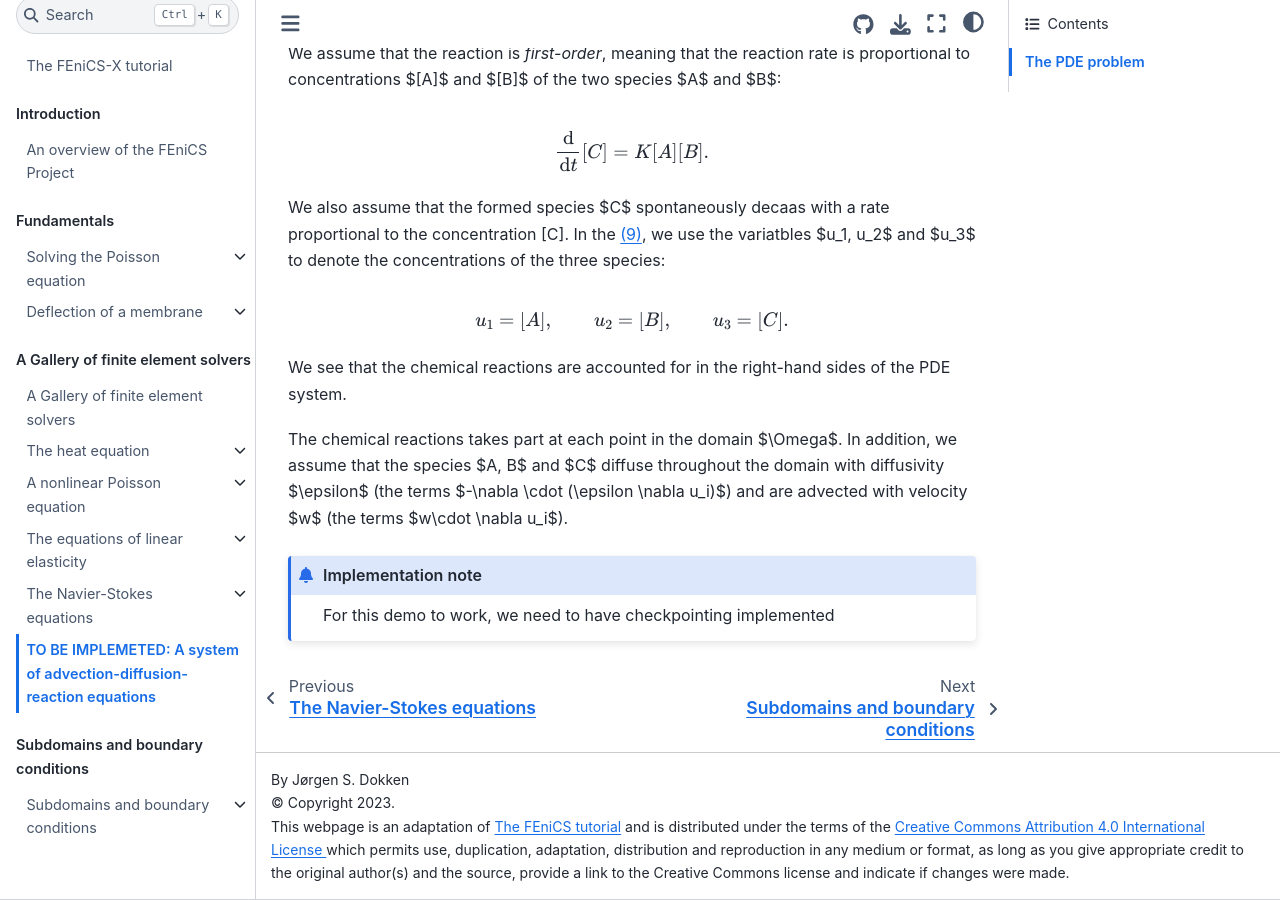
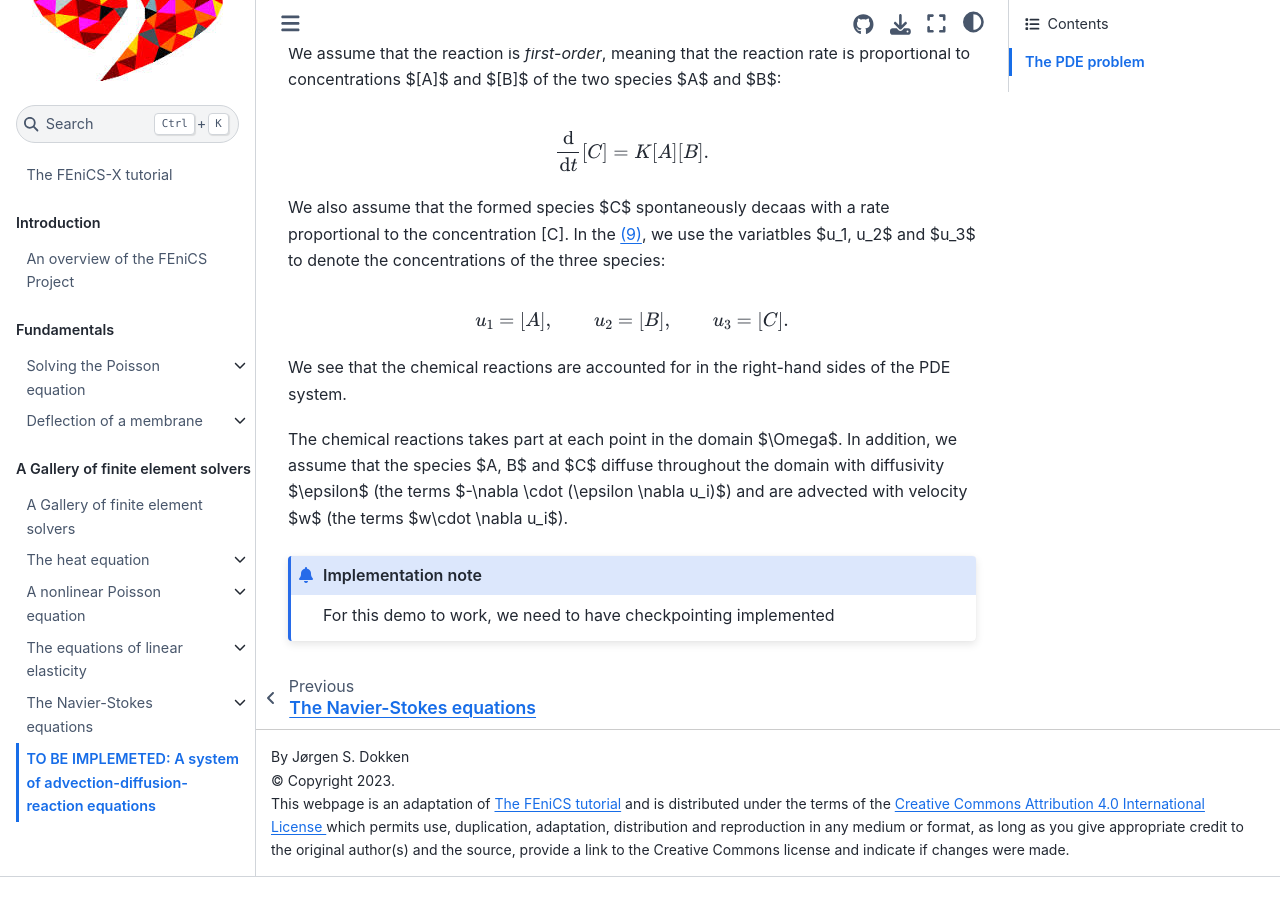
Before and after one commit to jorgensd/dolfinx-tutorial, a Jupyter Book: the page built from chapter2/advdiffreac.md, in a window 1280 px wide and 900 px high, scrolled down 973 px. Built offline with Jupyter Book 1.0.4 settings and Sphinx 7.4.7 and the Sphinx Book theme 1.1.4, drawn with Linux system fonts in a browser that asks for light colours; pages that are not in the unit, such as notebooks, are missing from menus; after the commit the page ends 1850 px from its top, so only the background shows below that; some of the changed lines change nothing that is shown.

Commit message:
Removed file that isn't needed

````diff
--- a/_toc.yml
+++ b/_toc.yml
@@ -38,6 +38,4 @@
         - file: chapter2/advdiffreac
 - part: Subdomains and boundary conditions
   chapters:
-        - file: chapter3/neumann_and_dirichlet
-          sections:
-                - file: chapter3/neumann_dirichlet_code
+        - file: chapter3/neumann_dirichlet_code
--- a/chapter3/neumann_and_dirichlet.md
+++ /dev/null
@@ -1,61 +0,0 @@
-# Subdomains and boundary conditions
-Authors: Anders Logg and Hans Petter Langtangen
-
-So far, we have only looked briefly at how to specify boundary conditions.
-In this chapter, we look more closely at how to specify boundary conditions on specific (subdomains) of the boundary and how to combine multiple boundary conditions.
-We will also look at how to generate meshes with subdomains and how to define coefficients with different values in different
-subdomains.
-
-## Combining Dirichlet and Neumann conditions
-
-Let's return to the Poisson problem from the [Fundamentals chapter](./../chapter1/fundamentals.md) and see how to extend the mathematics and the implementation to handle Dirichlet condition in combination with a Neumann condition.
-The domain is still the unit square, but now we set the Dirichlet condition $u=u_D$ at the left and right sides, while the Neumann condition
-```{math}
--\frac{\partial u}{\partial n}=g
-```
-is applied to the  remaining sides $y=0$ and $y=1$.
-
-## The PDE problem
-Let $\Lambda_D$ and $\Lambda_N$ denote parts of the boundary $\partial \Omega$ where the Dirichlet and Neumann conditions apply, respectively.
-The complete boundary-value problem can be written as
-```{math}
--\nabla^2 u &=f && \text{in } \Omega,\\
-u&=u_D &&\text{on } \Lambda_D.\\
--\frac{\partial u}{\partial n}&=g && \text{on }\Lambda_N
-```
-Again, we choose $u=1+x^2+2y^2$ as the exact solution and adjust $f, g,$ and $u_D$ accordingly
-```{math}
-f(x,y)&=-6,\\
-g(x,y)&=\begin{cases}
-0, & y=0,\\
--4, & y=1,
-\end{cases}\\
-u_D(x,y)&=1+x^2+2y^2.
-```
-For the ease of programming, we define $g$ as a function over the whole domain $\Omega$ such that $g$ takes on the correct values at $y=0$ and $y=1$. One possible extension is
-```{math}
- g(x,y)=-4y.
-```
-## The variational formulation
-The first task is to derive the variational formulatin. This time we cannot omit the boundary term arising from integration by parts, because $v$ is only zero on $\Lambda_D$. We have
-```{math}
-    -\int_\Omega (\nabla^2u)v\mathrm{d} x =
-    \int_\Omega \nabla u \cdot \nabla v \mathrm{d} x
-     - \int_{\partial\Omega}\frac{\partial u}{\partial n}v\mathrm{d}s,
-```
-and since $v=0$ on $\Lambda_D$,
-```{math}
-  - \int_{\partial\Omega}\frac{\partial u}{\partial n}v\mathrm{d}s=
-    - \int_{\Lambda_N}\frac{\partial u}{\partial n}v\mathrm{d}s
-    =\int_{\Lambda_N} gv\mathrm{d}s,
-```
-by applying the boundary condition on $\Lambda_N$.
-The resulting weak from reads
-```{math}
-    \int_\Omega \nabla u \cdot \nabla v \mathrm{d} x = \int_\Omega fv\mathrm{d} x - \int_{\Lambda_N}gv\mathrm{d}s.
-```
-Expressing this equation in the standard notation $a(u,v)=L(v)$ is straight-forward with
-```{math}
-    a(u,v) &= \int_{\Omega}\nabla u \cdot \nabla v \mathrm{d} x,
-    L(v) &= \int_{\Omega} fv\mathrm{d} x - \int_{\Lambda_N} gv\mathrm{d}s.
-```
````
Also changed, not shown: 1 other file.
